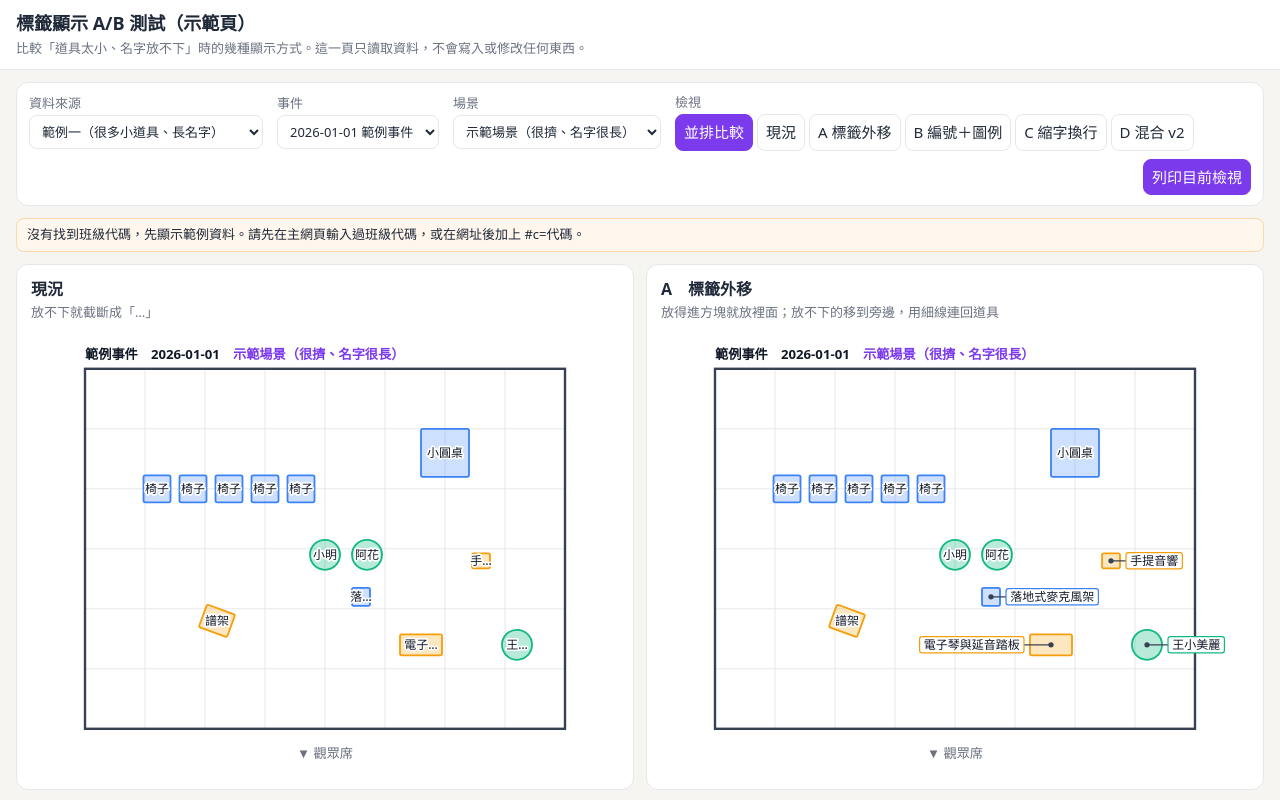
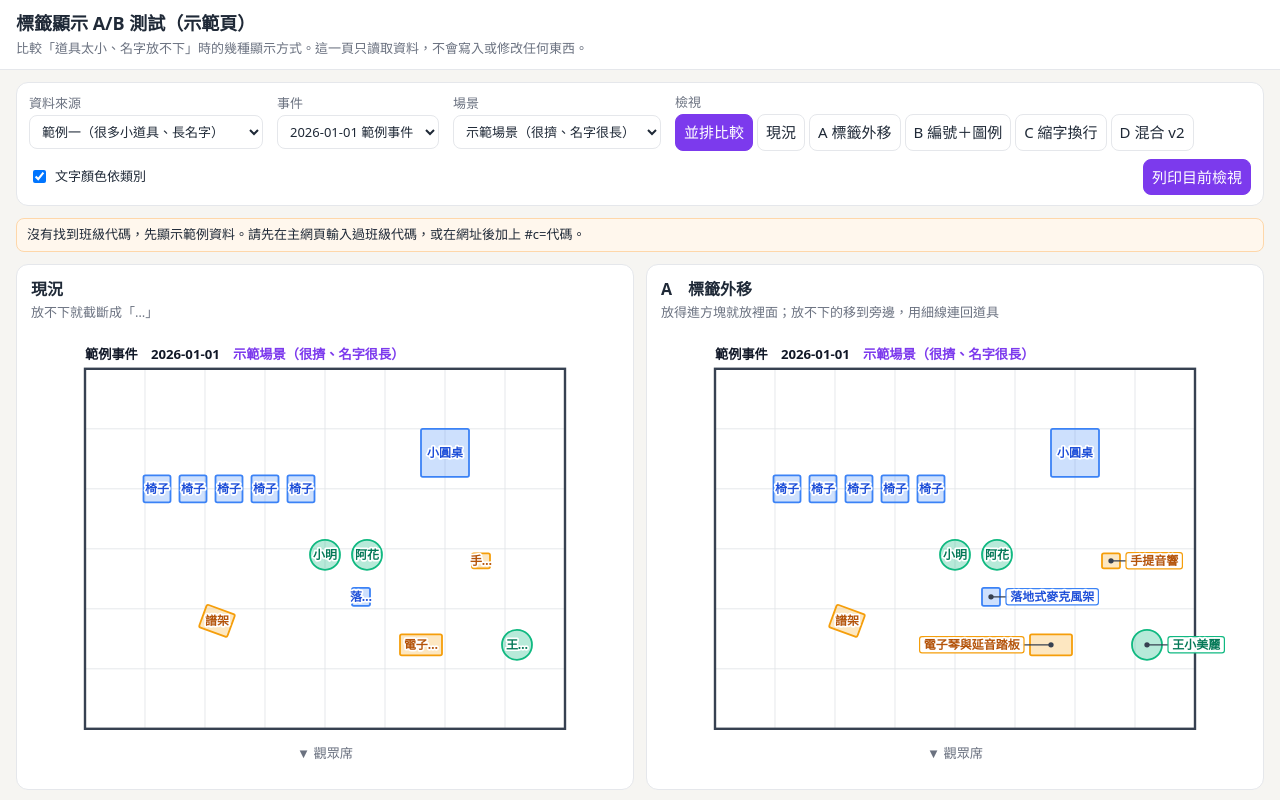
Before and after one commit to patty60723/stage-props, a plain HTML site: page demo.html in a window 1280 px wide. Shown: the top 800 px of the page. Drawn offline with Linux system fonts and the light colour scheme.

Commit message:
Demo: label text color follows source (toggle)
Co-Authored-By: Claude Sonnet 5.5 <noreply@anthropic.com>
Claude-Session: https://claude.ai/code/session_016UihAFyf1fJ8oTKgK8aK1M

```diff
--- a/demo.html
+++ b/demo.html
@@ -39,6 +39,7 @@ th,td{text-align:left;padding:3px 8px;border-bottom:1px solid var(--line);font-s
   <label>事件<select id="ev"></select></label>
   <label>場景<select id="sc"></select></label>
   <div><div class="muted" style="margin-bottom:2px">檢視</div><div class="views" id="views"></div></div>
+  <label style="flex-direction:row;align-items:center;gap:6px;color:var(--ink)"><input type="checkbox" id="ctext" checked> 文字顏色依類別</label>
   <button class="primary" id="print" style="margin-left:auto">列印目前檢視</button>
 </div>
 <div id="status" class="note noprint"></div>
@@ -47,7 +48,8 @@ th,td{text-align:left;padding:3px 8px;border-bottom:1px solid var(--line);font-s
 <script src="firebase-config.js"></script>
 <script type="module">
 import { fromDocs } from './diff.js';
-const SRC = { theatre: { label: '劇場提供', color: '#3b82f6' }, personal: { label: '個人提供', color: '#f59e0b' }, actor: { label: '演員', color: '#10b981' } };
+const SRC = { theatre: { label: '劇場提供', color: '#3b82f6', text: '#1d4ed8' }, personal: { label: '個人提供', color: '#f59e0b', text: '#b45309' }, actor: { label: '演員', color: '#10b981', text: '#047857' } };
+let colorText = true;   // 文字顏色依類別（劇場藍／個人橘／演員綠）
 const ORDER = { theatre: 0, personal: 1, actor: 2 };
 const FONT = "system-ui,'Noto Sans TC','Microsoft JhengHei',sans-serif";
 const esc = s => String(s ?? '').replace(/[&<>"']/g, c => ({ '&': '&amp;', '<': '&lt;', '>': '&gt;', '"': '&quot;', "'": '&#39;' }[c]));
@@ -94,11 +96,12 @@ function boxHitsShape(box, it) {                                // 文字框是
 function build(D, ev, sc, mode) {
   const st = D.stages.find(s => s.id === ev.stageId), P = id => D.props.find(p => p.id === id);
   const { w, d } = st, m = 0.9, fs = Math.max(w, d) * 0.025;
-  const items = sc.placements.map(pl => ({ pl, p: P(pl.propId) })).filter(x => x.p).map(x => ({ ...x, sz: psize(x.p), c: SRC[x.p.source].color }));
+  const items = sc.placements.map(pl => ({ pl, p: P(pl.propId) })).filter(x => x.p).map(x => ({ ...x, sz: psize(x.p), c: SRC[x.p.source].color, tc: SRC[x.p.source].text }));
   const boxes = items.map(i => aabb(i.pl.x, i.pl.y, i.sz.w, i.sz.d, i.pl.rot || 0));
   const order = items.map((_, k) => k).sort((a, b) => items[b].sz.w * items[b].sz.d - items[a].sz.w * items[a].sz.d || a - b);   // 大的先畫，小的疊在上面
   const rank = []; order.forEach((k, r) => rank[k] = r);
-  const lines = [], labels = [], textEl = (t, cx, cy, f) => `<text x="${cx}" y="${cy + f * .35}" font-size="${f}" text-anchor="middle" fill="#111827" ${halo(f)}>${esc(t)}</text>`;
+  let TC = '#111827';
+  const lines = [], labels = [], textEl = (t, cx, cy, f) => `<text x="${cx}" y="${cy + f * .35}" font-size="${f}" font-weight="${colorText ? 600 : 400}" text-anchor="middle" fill="${colorText ? TC : '#111827'}" ${halo(f)}>${esc(t)}</text>`;
   const lw = (t, f) => [...t].length * f;
   const bounds = ([px, py], W, H) => px - W / 2 > -m + .05 && px + W / 2 < w + m - .05 && py - H / 2 > -fs * .3 && py + H / 2 < d + fs * 1.9;
   /* 把標籤放到道具旁邊：找一個不壓到別的標籤、也不壓到任何道具的位置 */
@@ -111,7 +114,7 @@ function build(D, ev, sc, mode) {
     return { q, W, H };
   }
   const drawOut = (k, q, W, H) => {
-    const i = items[k];
+    const i = items[k]; TC = i.tc;
     lines.push(`<line x1="${i.pl.x}" y1="${i.pl.y}" x2="${q[0]}" y2="${q[1]}" stroke="#374151" stroke-width="${fs * .1}"/><circle cx="${i.pl.x}" cy="${i.pl.y}" r="${fs * .22}" fill="#374151"/>`);
     labels.push(`<rect x="${q[0] - W / 2}" y="${q[1] - H / 2}" width="${W}" height="${H}" rx="${fs * .2}" fill="#fff" fill-opacity=".95" stroke="${i.c}" stroke-width="${fs * .1}"/>` + textEl(i.p.name, q[0], q[1], fs));
   };
@@ -158,7 +161,7 @@ function build(D, ev, sc, mode) {
 
   const outPlaced = [];
   for (const k of order) {
-    const i = items[k], { x, y } = i.pl, b = boxes[k], name = i.p.name, num = nums.get(i.p.id);
+    const i = items[k], { x, y } = i.pl, b = boxes[k], name = i.p.name, num = nums.get(i.p.id); TC = i.tc;
     if (mode === 'mix') {
       const p = plan[k];
       if (p.t === 'in') { const ch = [...name], ls = Array.from({ length: p.rows }, (_, r) => ch.slice(r * p.per, (r + 1) * p.per).join('')).filter(Boolean); labels.push(ls.map((l, r) => textEl(l, x, y + (r - (ls.length - 1) / 2) * p.f * 1.15, p.f)).join('')); }
@@ -220,6 +223,7 @@ $('src').onchange = e => { st.src = e.target.value; D = st.src === 'live' && liv
 $('ev').onchange = e => { st.ev = e.target.value; st.sc = null; fill(); };
 $('sc').onchange = e => { st.sc = e.target.value; draw(); };
 $('views').onclick = e => { const b = e.target.closest('[data-v]'); if (b) { view = b.dataset.v; fill(); } };
+$('ctext').onchange = e => { colorText = e.target.checked; draw(); };
 $('print').onclick = () => window.print();
 function setStatus(msg) {
   $('status').innerHTML = msg || (st.src === 'live' ? '目前顯示的是班級的<b>即時資料</b>（唯讀，這一頁不會修改它）。' : '目前顯示的是<b>範例資料</b>，用來比較各種標籤方式。');
```
